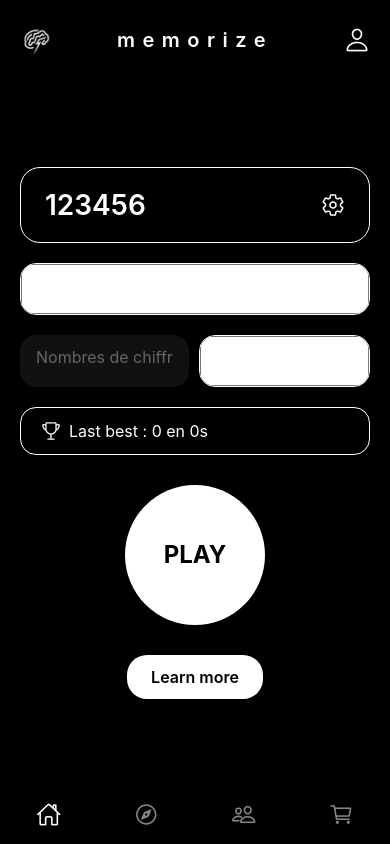
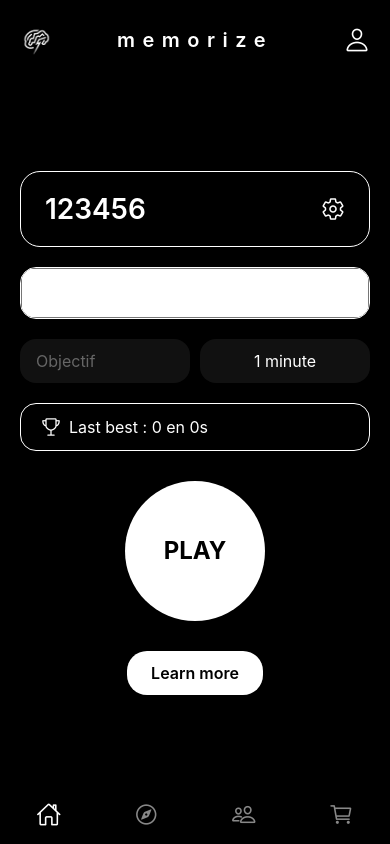
Before and after one commit to guillaumekrvr2/mvp-memo, a React Native app: screen /Numbers in a window 390 px wide. Built offline with nearby package versions, Linux system fonts and the light colour scheme.

Commit message:
NumberScreen mode selection done, without records synchronized

```diff
--- a/screens/NumbersScreen.jsx
+++ b/screens/NumbersScreen.jsx
@@ -25,11 +25,13 @@ export default function NumbersScreen() {
   const [lastScore, setLastScore] = useState(discRec.score)
   const [lastTime, setLastTime] = useState(discRec.time)
 
-  // Handler de changement de mode + temps par défaut, synchronisés
+  // Handler de changement de mode + temps par défaut
   const onModeChange = (value) => {
-    let defaultTemps = value === 'iam' ? 300 : 60
     setMode(value)
-    setTemps(defaultTemps)
+    // default temps: 300 for IAM, 60 for Memory League, empty for custom
+    if (value === 'iam') setTemps(300)
+    else if (value === 'memory-league') setTemps(60)
+    else setTemps(0)
   }
 
   // Met à jour l'affichage du record à chaque focus
@@ -46,7 +48,7 @@ export default function NumbersScreen() {
 
         {/* Param Box */}
         <View style={styles.paramBox}>
-          <Text style={styles.paramText}>{objectif || '123456'}</Text>
+          <Text style={styles.paramText}>123456</Text>
           <Ionicons name="settings-outline" size={24} color="#fff" />
         </View>
 
@@ -66,39 +68,50 @@ export default function NumbersScreen() {
 
         {/* Objectif & Temps */}
         <View style={styles.row}>
+          {/* Objectif */}
           <View style={styles.inputBox}>
             <TextInput
               style={styles.input}
-              placeholder="Nombres de chiffres"
+              placeholder="Objectif"
               placeholderTextColor="#666"
               keyboardType="number-pad"
               value={objectif}
               onChangeText={setObjectif}
             />
           </View>
+
+          {/* Temps selon mode */}
+          {mode === 'memory-league' ? (
+            <View style={styles.staticTimeBox}>
+              <Text style={styles.staticTime}>1 minute</Text>
+            </View>
+          ) : mode === 'custom' ? (
+            <View style={styles.inputBox}>
+              <TextInput
+                style={styles.input}
+                placeholder="Temps (s)"
+                placeholderTextColor="#666"
+                keyboardType="number-pad"
+                value={temps > 0 ? temps.toString() : ''}
+                onChangeText={text => {
+                  const num = parseInt(text, 10)
+                  setTemps(isNaN(num) ? 0 : num)
+                }}
+              />
+            </View>
+          ) : (
             <View style={styles.pickerBox}>
               <Picker
                 selectedValue={temps}
-              onValueChange={(value) => setTemps(value)}
+                onValueChange={value => setTemps(value)}
                 style={styles.pickerSmall}
                 dropdownIconColor="#fff"
               >
-              {mode === 'memory-league' && (
-                <Picker.Item label="1 minute" value={60} />
-              )}
-              {mode === 'iam' && [
-  <Picker.Item key="iam-5" label="5 minutes" value={300} />,
+                <Picker.Item key="iam-5" label="5 minutes" value={300} />
                 <Picker.Item key="iam-15" label="15 minutes" value={900} />
-]}
-              {mode !== 'memory-league' && mode !== 'iam' && (
-                <>
-                  <Picker.Item label="1 minute" value={60} />
-                  <Picker.Item label="3 minutes" value={180} />
-                  <Picker.Item label="5 minutes" value={300} />
-                </>
-              )}
               </Picker>
             </View>
+          )}
         </View>
 
         {/* Record Box */}
@@ -142,11 +155,13 @@ const styles = StyleSheet.create({
   row: { flexDirection: 'row', justifyContent: 'space-between', marginBottom: 20 },
   inputBox: { flex: 1, backgroundColor: '#111', borderRadius: 16, marginRight: 10 },
   input: { paddingVertical: 12, paddingHorizontal: 16, color: '#fff', fontSize: 16 },
+  staticTimeBox: { flex: 1, backgroundColor: '#111', borderRadius: 16, justifyContent: 'center', alignItems: 'center' },
+  staticTime: { color: '#fff', fontSize: 16 },
   pickerBox: { flex: 1, borderWidth: 1, borderColor: '#fff', borderRadius: 16, overflow: 'hidden' },
   pickerSmall: { height: 50, color: '#fff', textAlign: 'center' },
-  recordBox: { flexDirection: 'row', alignItems: 'center', borderWidth: 1, borderColor: '#fff', borderRadius: 16, paddingVertical: 12,	paddingHorizontal: 20, marginBottom: 30 },
+  recordBox: { flexDirection: 'row', alignItems: 'center', borderWidth: 1, borderColor: '#fff', borderRadius: 16, paddingVertical: 12, paddingHorizontal: 20, marginBottom: 30 },
   recordText: { color: '#fff', fontSize: 16, marginLeft: 8 },
-  playButton: { width: 140, height: 140, borderRadius: 70, backgroundColor: '#fff', justifyContent: 'center',	alignItems: 'center',	alignSelf: 'center', marginBottom: 30 },
+  playButton: { width: 140, height: 140, borderRadius: 70, backgroundColor: '#fff', justifyContent: 'center', alignItems: 'center', alignSelf: 'center', marginBottom: 30 },
   playText: { fontSize: 24, fontWeight: '700', color: '#000' },
   learnMore: { alignSelf: 'center', paddingVertical: 12, paddingHorizontal: 24, backgroundColor: '#fff', borderRadius: 20 },
   learnMoreText: { color: '#000', fontSize: 16, fontWeight: '600' }
```
Lines whose indentation alone changed are shown as unchanged.
